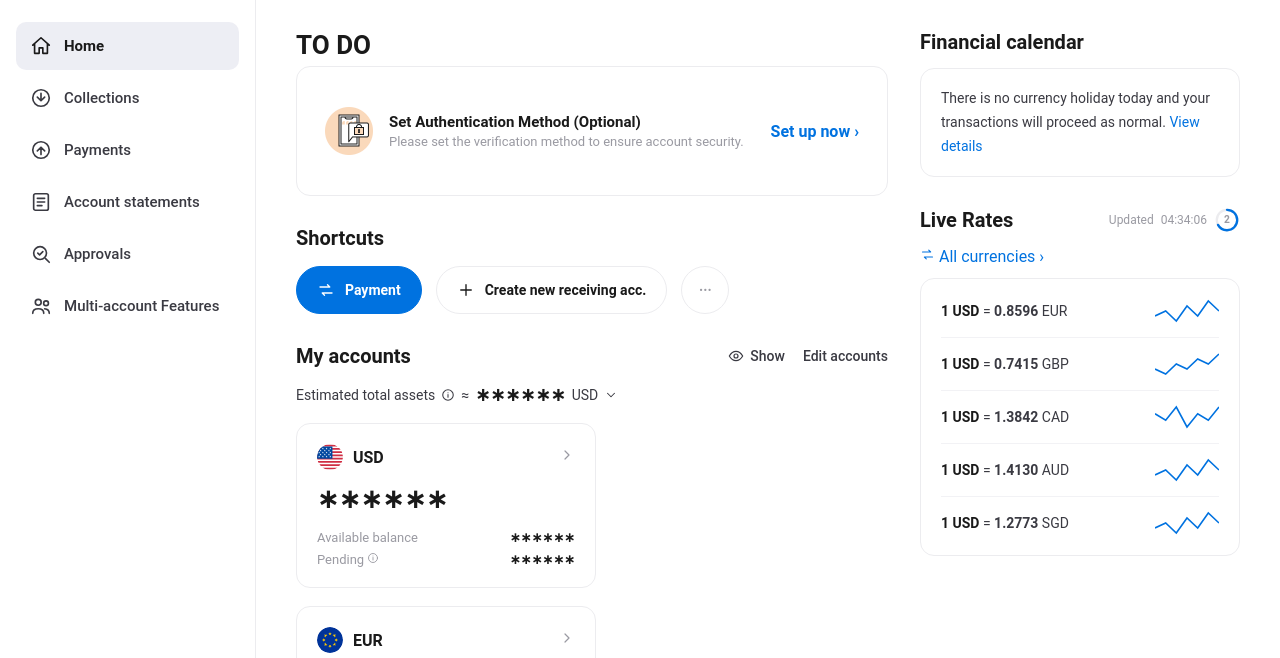
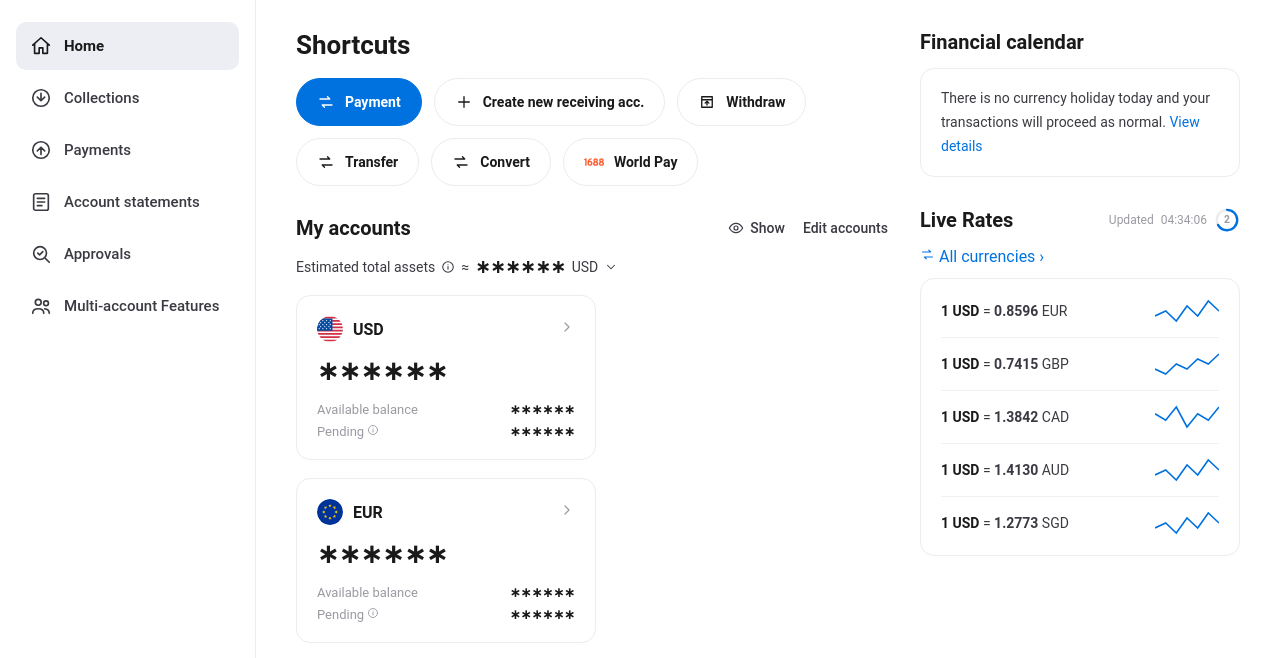
Before and after one commit to socialworldfirst/wf-portal-demo, a plain HTML site: page zyla/index.html in a window 1280 px wide. Shown: the part 66-724 px from the top of the page. Drawn offline with Linux system fonts and the light colour scheme.

Commit message:
Zyla dashboard: remove TO DO section; rebuild Shortcuts into quick links wired to built pages (Payment->payments, Create receiving acc->collections, Withdraw->pay-withdraw, Transfer->pay-transfer, Convert->convert, World Pay->pay-kjb)
Co-Authored-By: Claude Opus 4.8 (1M context) <noreply@anthropic.com>

```diff
--- a/zyla/index.html
+++ b/zyla/index.html
@@ -390,10 +390,15 @@ function resultStep(){return '<div class="wz-succ"><div class="ck">'+ico('<path
 const VIEWS={
   home(){return ''+
     '<div class="colwrap"><div class="colmain">'+
-      '<h1 class="pt">'+t('todo')+'</h1>'+
-      '<div class="card todo"><div class="row"><img class="ti" src="assets/todo.png"/><div><div class="who">'+t('auth_t')+'</div><div class="meta">'+t('auth_d')+'</div></div><a onclick="toast(t(\'demo\'))">'+t('setup')+' ›</a></div></div>'+
-      '<div class="sec-h">'+t('shortcuts')+'</div>'+
-      '<div class="shortcuts"><div class="sc primary" onclick="go(\'payments\')">'+I('conv',18)+t('payment')+'</div><div class="sc" onclick="go(\'collections\')">'+I('plus',18)+t('newacc')+'</div><div class="sc more" onclick="toast(t(\'demo\'))">···</div></div>'+
+      '<h1 class="pt" style="margin-bottom:18px">'+t('shortcuts')+'</h1>'+
+      '<div class="shortcuts" style="flex-wrap:wrap;gap:12px">'+
+        '<div class="sc primary" onclick="go(\'payments\')">'+I('conv',18)+t('payment')+'</div>'+
+        '<div class="sc" onclick="go(\'collections\')">'+I('plus',18)+t('newacc')+'</div>'+
+        '<div class="sc" onclick="go(\'pay-withdraw\')">'+I('wd',18)+t('p_withdraw')+'</div>'+
+        '<div class="sc" onclick="go(\'pay-transfer\')">'+I('conv',18)+t('p_transfer')+'</div>'+
+        '<div class="sc" onclick="go(\'convert\')">'+I('conv',18)+t('p_convert')+'</div>'+
+        '<div class="sc" onclick="go(\'pay-kjb\')"><img src="assets/kjb-1688.svg" style="width:20px;height:20px;object-fit:contain"/>'+t('p_worldpay')+'</div>'+
+      '</div>'+
       '<div class="sec-h">'+t('myacc')+' <span style="margin-left:auto;display:flex;gap:18px;font-size:14px;font-weight:500"><a onclick="toggleAmt()" style="color:var(--ink-2);display:flex;align-items:center;gap:6px">'+I('eye',16)+'<span id="eyetxt">'+t('show')+'</span></a><a onclick="toast(t(\'demo\'))" style="color:var(--ink-2)">'+t('edit')+'</a></span></div>'+
       '<div class="assets-bar"><span class="assets-total">'+t('total')+' '+I('info',14)+' &#8776; <b>'+amt(TOTAL)+'</b> USD '+I('caret',14)+'</span></div>'+
       '<div class="acct-row">'+ASSETS.map(a=>'<div class="acct" onclick="toast(t(\'demo\'))"><div class="ah"><img class="flag" src="'+flagUrl(a.flag)+'"/>'+a.cur+'<span class="chev">'+I('chevr',16)+'</span></div><div class="abal">'+amt(a.bal)+'</div><div class="aln"><span>'+t('avail')+'</span><b>'+amt(a.bal)+'</b></div><div class="aln"><span>'+t('pending')+' '+I('info',12)+'</span><b>'+amt(a.pending)+'</b></div></div>').join('')+'</div>'+
```
